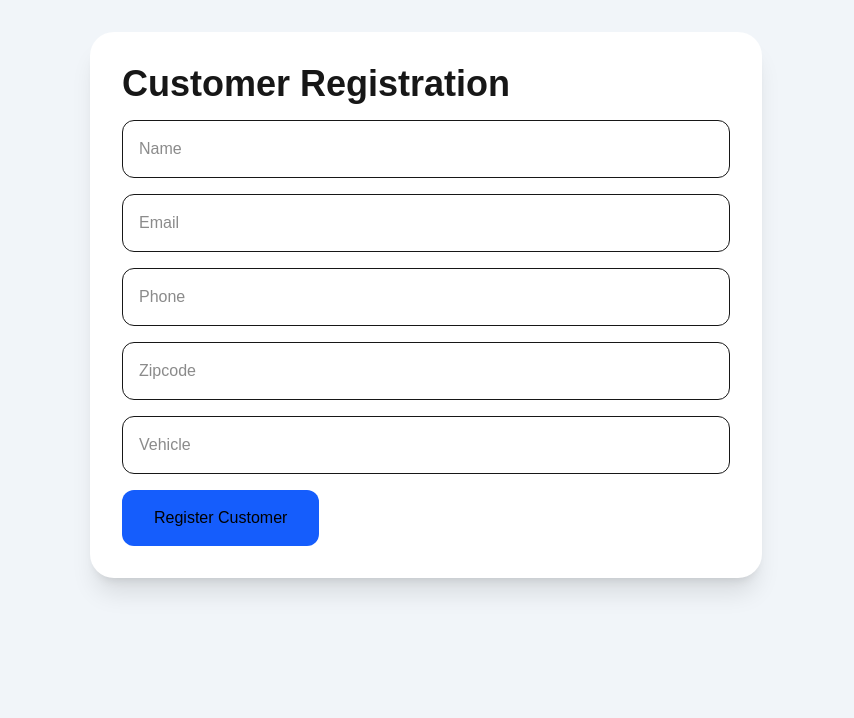
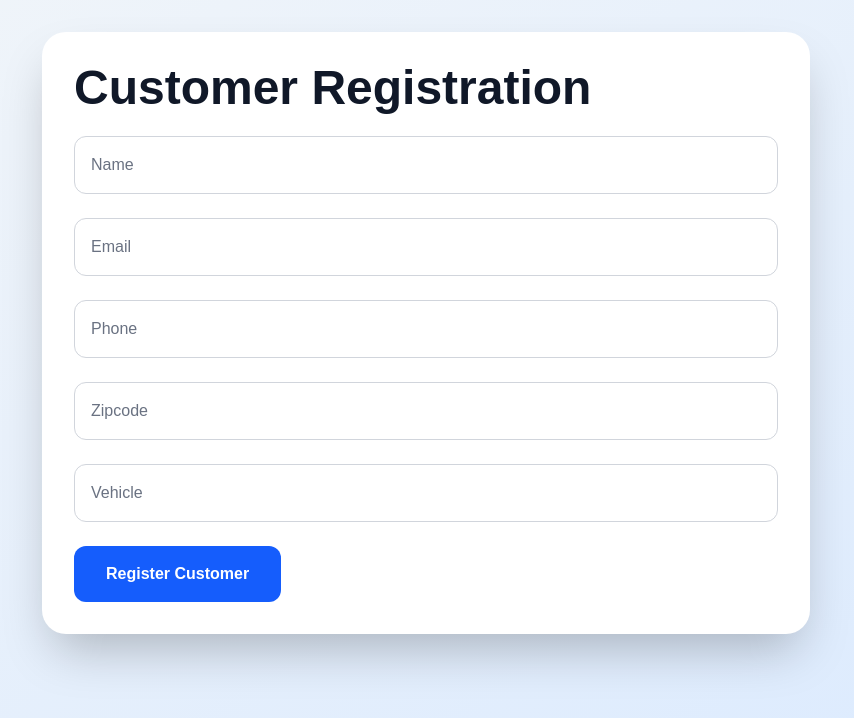
Before and after one commit to sainid77/autoserviceiq, a Next.js app: page /customer/register in a window 1280 px wide. Shown: the top 718 px of the page, without its empty margins (214-1068 px from the left). Built offline with nearby package versions, Linux system fonts and the light colour scheme.

Commit message:
Improve customer registration contrast

```diff
--- a/src/app/customer/register/page.tsx
+++ b/src/app/customer/register/page.tsx
@@ -10,7 +10,11 @@ export default function CustomerRegisterPage() {
   const [vehicle, setVehicle] = useState("");
   const [message, setMessage] = useState("");
 
+  const inputClass =
+    "w-full border border-gray-300 rounded-xl p-4 text-gray-900 placeholder-gray-500 bg-white focus:outline-none focus:ring-2 focus:ring-blue-500";
+
   async function registerCustomer() {
+    try {
       const response = await fetch(
         "https://autoserviceiq.onrender.com/customers/register",
         {
@@ -30,47 +34,50 @@ export default function CustomerRegisterPage() {
 
       const data = await response.json();
 
-    setMessage(data.message);
+      setMessage(data.message || "Customer registered successfully.");
+    } catch (error) {
+      setMessage("Registration failed.");
+    }
   }
 
   return (
-    <main className="min-h-screen p-8 bg-slate-100">
-      <div className="max-w-2xl mx-auto bg-white p-8 rounded-3xl shadow-xl space-y-4">
+    <main className="min-h-screen bg-gradient-to-br from-slate-100 to-blue-100 p-8">
+      <div className="max-w-3xl mx-auto bg-white rounded-3xl shadow-2xl p-8 space-y-6">
 
-        <h1 className="text-4xl font-bold">
+        <h1 className="text-5xl font-bold text-gray-900">
           Customer Registration
         </h1>
 
         <input
-          className="w-full border p-4 rounded-xl"
+          className={inputClass}
           placeholder="Name"
           value={name}
           onChange={(e) => setName(e.target.value)}
         />
 
         <input
-          className="w-full border p-4 rounded-xl"
+          className={inputClass}
           placeholder="Email"
           value={email}
           onChange={(e) => setEmail(e.target.value)}
         />
 
         <input
-          className="w-full border p-4 rounded-xl"
+          className={inputClass}
           placeholder="Phone"
           value={phone}
           onChange={(e) => setPhone(e.target.value)}
         />
 
         <input
-          className="w-full border p-4 rounded-xl"
+          className={inputClass}
           placeholder="Zipcode"
           value={zipcode}
           onChange={(e) => setZipcode(e.target.value)}
         />
 
         <input
-          className="w-full border p-4 rounded-xl"
+          className={inputClass}
           placeholder="Vehicle"
           value={vehicle}
           onChange={(e) => setVehicle(e.target.value)}
@@ -78,13 +85,13 @@ export default function CustomerRegisterPage() {
 
         <button
           onClick={registerCustomer}
-          className="bg-blue-600 text-black px-8 py-4 rounded-xl"
+          className="bg-blue-600 hover:bg-blue-700 text-white px-8 py-4 rounded-xl font-semibold transition"
         >
           Register Customer
         </button>
 
         {message && (
-          <div className="bg-green-100 p-4 rounded-xl text-green-800">
+          <div className="bg-green-100 text-green-800 p-4 rounded-xl">
             {message}
           </div>
         )}
```
Lines whose indentation alone changed are shown as unchanged.
